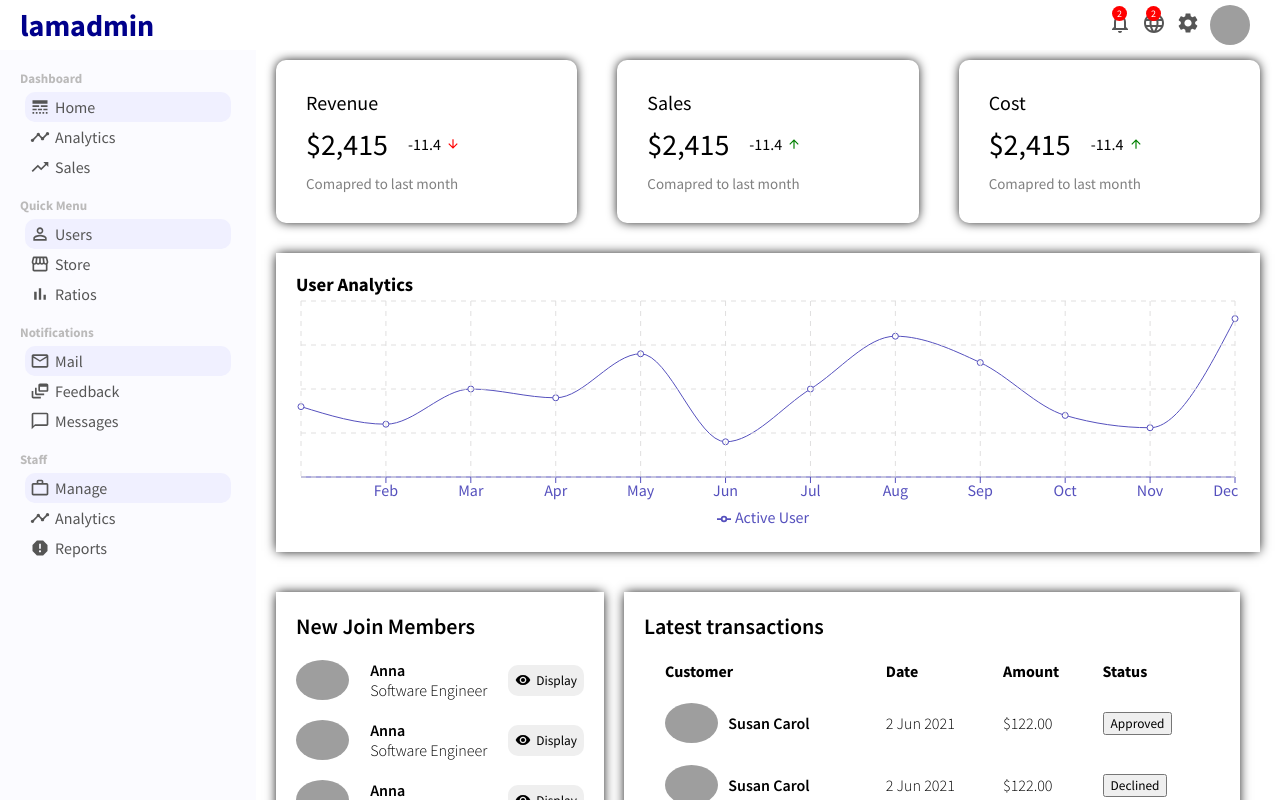
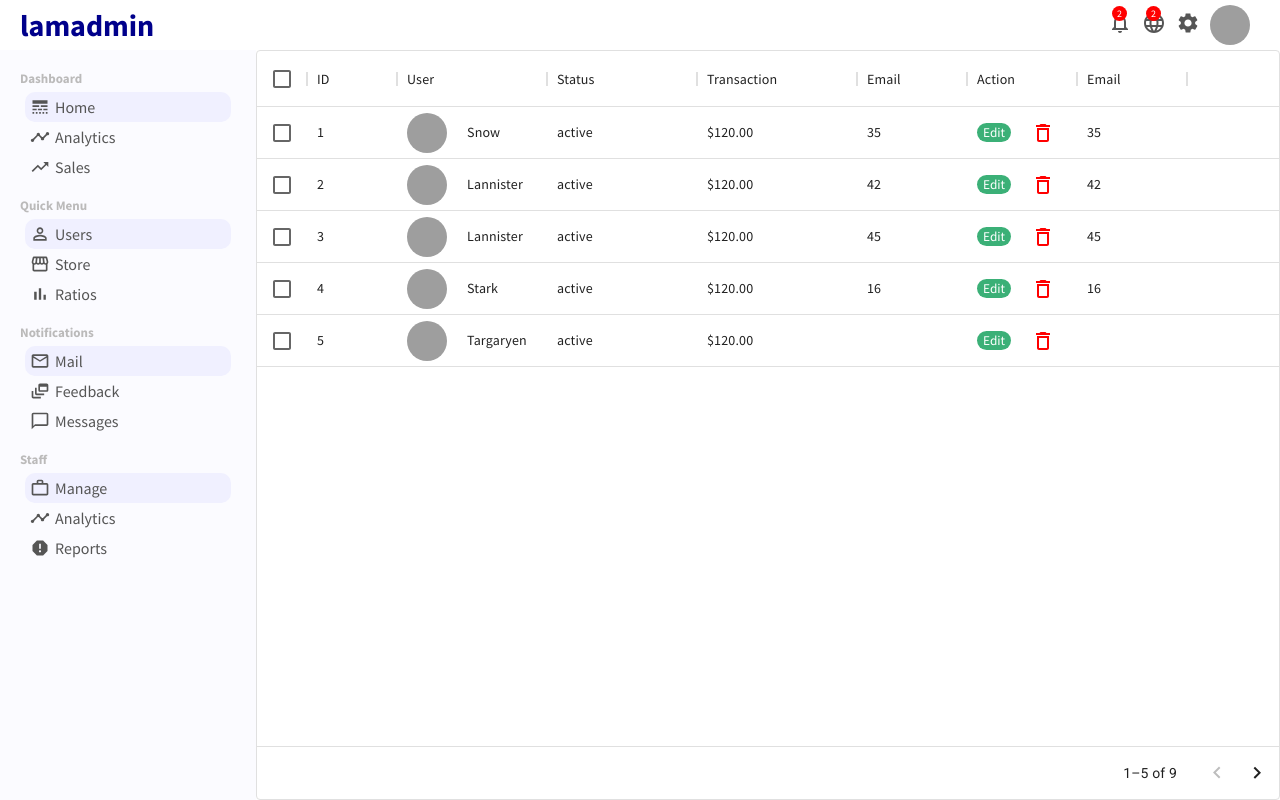
Before and after one commit to AniqJaved/reactadmin, a React (Create React App) app: page /users in a window 1280 px wide. Shown: the top 800 px of the page. Built offline with nearby package versions, Linux system fonts and the light colour scheme; grey boxes are pictures that could not be loaded.

Commit message:
UserList is added

```diff
--- a/package.json
+++ b/package.json
@@ -3,13 +3,19 @@
   "version": "0.1.0",
   "private": true,
   "dependencies": {
+    "@emotion/react": "^11.9.3",
+    "@emotion/styled": "^11.9.3",
     "@material-ui/core": "^4.12.4",
+    "@material-ui/data-grid": "^4.0.0-alpha.37",
     "@material-ui/icons": "^4.11.3",
+    "@mui/material": "^5.9.0",
+    "@mui/x-data-grid": "^5.13.0",
     "@testing-library/jest-dom": "^5.16.4",
     "@testing-library/react": "^13.3.0",
     "@testing-library/user-event": "^13.5.0",
     "react": "^18.2.0",
     "react-dom": "^18.2.0",
+    "react-router-dom": "^6.3.0",
     "react-scripts": "5.0.1",
     "recharts": "^2.1.12",
     "sass": "^1.53.0",
--- a/src/App.jsx
+++ b/src/App.jsx
@@ -2,14 +2,21 @@ import './App.scss';
 import Topbar from './components/topbar/Topbar';
 import Sidebar from './components/sidebar/Sidebar';
 import Home from './components/pages/home/Home';
+import UserList from './components/pages/userList/UserList';
+import {BrowserRouter as Router, Routes, Route} from "react-router-dom";
 function App() {
   return (
     <>
-    <Topbar/>
-    <div className="container">
-      <Sidebar/>
-      <Home />
-    </div>
+    <Router>
+      <Topbar/>
+      <div className="container">
+        <Sidebar />
+        <Routes>
+          <Route path='/' element={<Home />}/>
+          <Route exact path='/users' element={<UserList/>}/>
+        </Routes>
+      </div>
+    </Router>
     </>
   );
 }
--- /dev/null
+++ b/src/components/pages/userList/UserList.jsx
@@ -0,0 +1,86 @@
+import React from 'react'
+import './userList.scss'
+import {DataGrid,GridColDef} from '@mui/x-data-grid';
+import { DeleteOutline } from '@material-ui/icons';
+
+
+
+const columns = [
+    {
+        field: 'id',
+        headerName: 'ID',
+        width: 90
+    },
+    {
+      field: 'user',
+      headerName: 'User',
+      width: 150,
+      renderCell: (params) => {
+        return (
+            <div className="userListUser">
+                <img src={params.row.avatar} alt="" className="userListImg" />
+                {params.row.username}
+            </div>
+        )
+      }
+    },
+    {
+      field: 'status',
+      headerName: 'Status',
+      width: 150,
+      editable: true,
+    },
+    {
+      field: 'transaction',
+      headerName: 'Transaction',
+      description: 'This column has a value getter and is not sortable.',
+      sortable: false,
+      width: 160,
+    },
+    {
+        field: 'email',
+        headerName: 'Email',
+        width: 110,
+        editable: true,
+      },
+      {
+        field: 'action',
+        headerName: 'Action',
+        width: 110,
+        renderCell: (params) => {
+          return(
+              <>
+                  <button className="userListEdit">Edit</button>
+                  <DeleteOutline className="userListDelete"/>
+              </>
+          )
+        }
+      },
+      {
+        field: 'email',
+        headerName: 'Email',
+        width: 110,
+        editable: true,
+      }
+  ];
+
+  const rows = [
+    { id: 1, status: "active", avatar:"https://images.pexels.com/photos/1759531/pexels-photo-1759531.jpeg?auto=compress&cs=tinysrgb&w=800" , transaction: "$120.00",  username: 'Snow',  email: 35  },
+    { id: 2, status: "active", avatar:"https://images.pexels.com/photos/1759531/pexels-photo-1759531.jpeg?auto=compress&cs=tinysrgb&w=800" , transaction: "$120.00",  username: 'Lannister',  email: 42 },
+    { id: 3, status: "active", avatar:"https://images.pexels.com/photos/1759531/pexels-photo-1759531.jpeg?auto=compress&cs=tinysrgb&w=800" , transaction: "$120.00",  username: 'Lannister',  email: 45 },
+    { id: 4, status: "active", avatar:"https://images.pexels.com/photos/1759531/pexels-photo-1759531.jpeg?auto=compress&cs=tinysrgb&w=800" , transaction: "$120.00",  username: 'Stark',  email: 16 },
+    { id: 5, status: "active", avatar:"https://images.pexels.com/photos/1759531/pexels-photo-1759531.jpeg?auto=compress&cs=tinysrgb&w=800" , transaction: "$120.00",  username: 'Targaryen',  email: null },
+    { id: 6, status: "active", avatar:"https://images.pexels.com/photos/1759531/pexels-photo-1759531.jpeg?auto=compress&cs=tinysrgb&w=800" , transaction: "$120.00",  username: 'Melisandre',  email: 150 },
+    { id: 7, status: "active", avatar:"https://images.pexels.com/photos/1759531/pexels-photo-1759531.jpeg?auto=compress&cs=tinysrgb&w=800" , transaction: "$120.00",  username: 'Clifford',  email: 44 },
+    { id: 8, status: "active", avatar:"https://images.pexels.com/photos/1759531/pexels-photo-1759531.jpeg?auto=compress&cs=tinysrgb&w=800" , transaction: "$120.00",  username: 'Frances',  email: 36 },
+    { id: 9, status: "active", avatar:"https://images.pexels.com/photos/1759531/pexels-photo-1759531.jpeg?auto=compress&cs=tinysrgb&w=800" , transaction: "$120.00",  username: 'Roxie',  email: 65 },
+  ];
+const UserList = () => {
+  return (
+    <div className='userList'>
+        <DataGrid rows={rows} columns={columns} pageSize={5} checkboxSelection disableSelectionOnClick/>
+    </div>
+  )
+}
+
+export default UserList
--- /dev/null
+++ b/src/components/pages/userList/userList.scss
@@ -0,0 +1,30 @@
+.userList{
+    flex: 4;
+}
+
+.userListUser{
+    display: flex;
+    align-items: center;
+
+
+    .userListImg{
+        height: 40px;
+        width: 40px;
+        border-radius: 50%;
+        margin-right: 20px;
+        object-fit: cover;
+    }
+}
+
+.userListEdit{
+    border: none ;
+    border-radius: 10px;
+    padding-left: 5px 10px;
+    background-color: #3bb077;
+    color: white;
+    cursor: pointer;
+    margin-right: 20px;
+}
+.userListDelete {
+    color: red;
+}
--- a/src/components/widgetLg/WidgetLg.jsx
+++ b/src/components/widgetLg/WidgetLg.jsx
@@ -3,8 +3,7 @@ import './widgetLg.scss'
 const WidgetLg = () => {
 
     const Button = (props) =>{
-        console.log(<button className={"widgetLgButton" + props.type}>{props.type}</button>);
-        return <button className={"widgetLgButton" + props.type}>{props.type}</button>
+        return <button className={"widgetLgButton " + props.type}>{props.type}</button>
     };
   return (
     <div className='widgetLg'>
```
Also changed, not shown: 2 other files (tests, documents, lock files or other folders).
